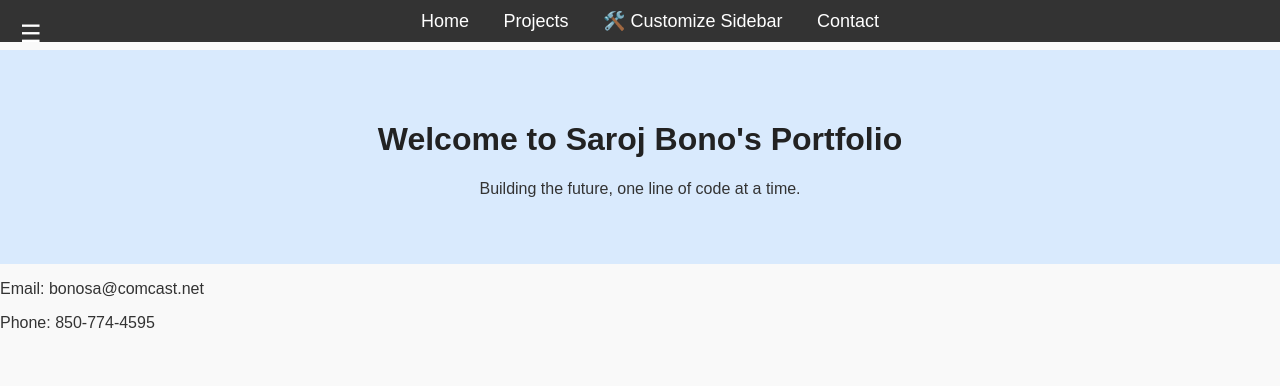
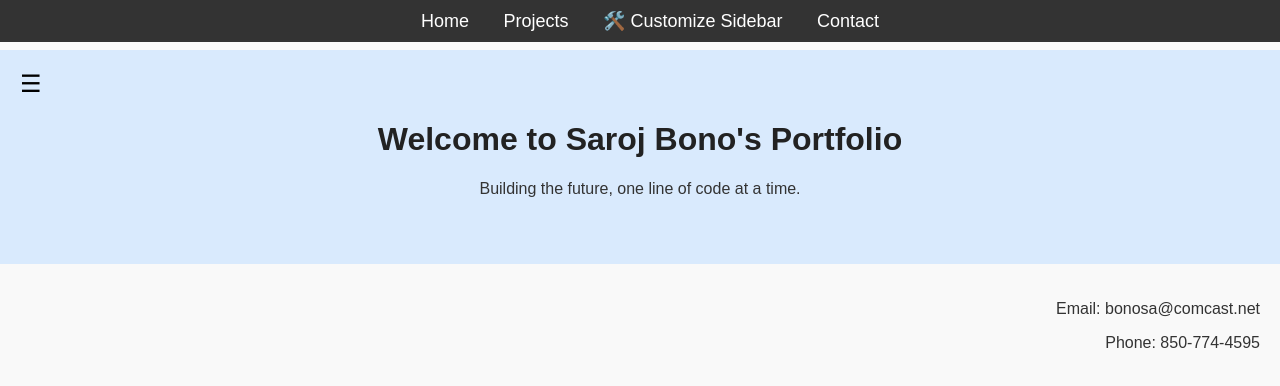
Before and after one commit to bonosa/bonosa.github.io, a plain HTML site: page index.html in a window 1280 px wide. Drawn offline with Linux system fonts and the light colour scheme.

Commit message:
Update index.html 11

```diff
--- a/index.html
+++ b/index.html
@@ -36,30 +36,41 @@
             padding: 50px;
             text-align: center;
             margin-top: 50px; /* Adjusted for fixed nav */
+            position: relative;
         }
 
         h1 {
             color: #222;
         }
 
-        /* Ensure hamburger menu stays visible on all pages */
+        /* Ensure hamburger menu stays visible on the welcome banner */
         #openSidebar {
-            position: fixed;
+            position: absolute;
             top: 10px;
             left: 10px;
             padding: 10px;
             background: transparent;
-            color: white;
+            color: black;
             border: none;
             cursor: pointer;
             z-index: 1001;
             font-size: 24px;
         }
+
+        /* Move cut-off text to the right */
+        footer {
+            text-align: right;
+            padding: 20px;
+        }
     </style>
 </head>
 <body>
 
-    <button id="openSidebar">☰</button>
+    <header id="home">
+        <button id="openSidebar">☰</button>
+        <h1>Welcome to Saroj Bono's Portfolio</h1>
+        <p>Building the future, one line of code at a time.</p>
+    </header>
 
     <nav>
         <a href="index.html#home">Home</a>
@@ -67,11 +78,6 @@
         <a href="dashboard.html">🛠️ Customize Sidebar</a>
         <a href="mailto:bonosa@comcast.net">Contact</a>
     </nav>
-
-    <header id="home">
-        <h1>Welcome to Saroj Bono's Portfolio</h1>
-        <p>Building the future, one line of code at a time.</p>
-    </header>
 
     <footer>
         <p>Email: bonosa@comcast.net</p>
```
